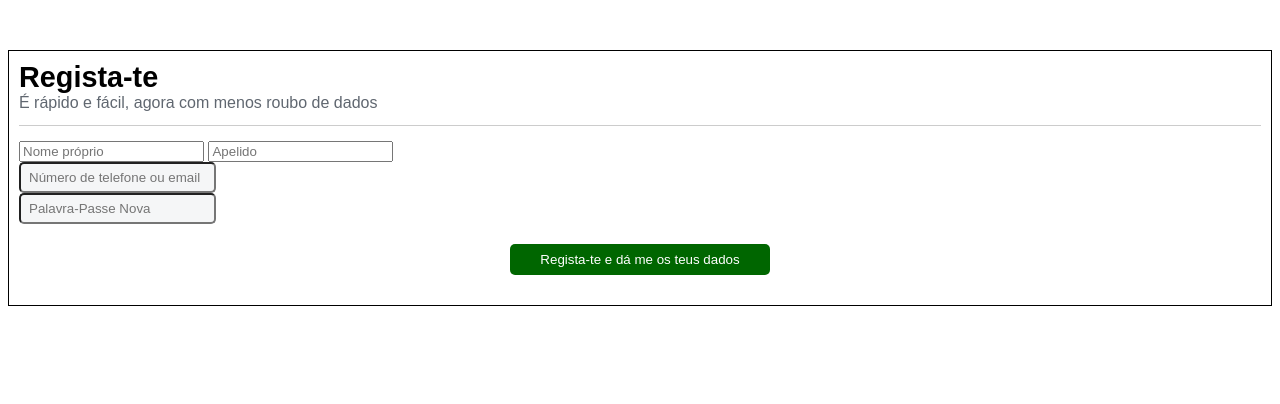
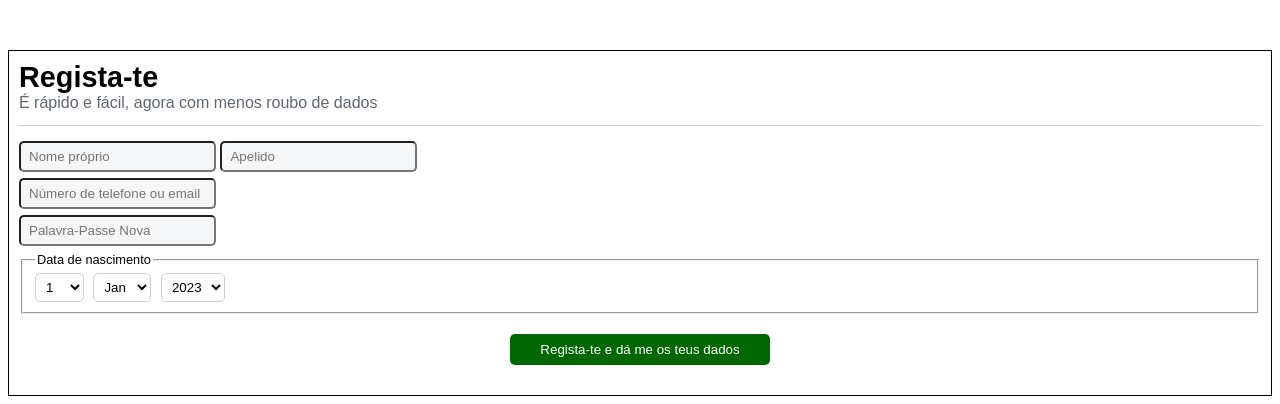
Before and after one commit to Student010000/Teste-de-Flag-Facebook-Form, a plain HTML site: page index.html in a window 1280 px wide. Drawn offline with Linux system fonts and the light colour scheme.

Commit message:
implementado dropdows de data de nascimento + lógica e estilização para os mesmos

```diff
--- /dev/null
+++ b/app.js
@@ -0,0 +1,14 @@
+const selects = document.querySelectorAll("form select");
+
+for(let i = 1; i <= 31; i++) {
+	const option = document.createElement("option");
+
+	selects[0].appendChild(option).textContent = i;
+}
+
+for(let i = 2023; i >= 1905; i--) {
+	const option = document.createElement("option");
+
+	selects[2].appendChild(option).textContent = i;
+
+}
--- a/index.html
+++ b/index.html
@@ -4,13 +4,14 @@
 		<meta charset="utf-8">
 		<title>Formilário de Registo</title>
 		<link rel="stylesheet" href="style.css"></link>
+		<script src="app.js" defer></script>
 	</head>
 	<body>
 		<main>
 			<h1>Regista-te</h1>
 			<h2>É rápido e fácil, agora com menos roubo de dados</h2>
 			<form methoth="post" action="index.html">
-				<div>
+				<div class="double-input">
 					<input type="text" name="first_name" placeholder="Nome próprio" aria-label="Nome Próprio" required>
 					<input type="text" name=last_name" placeholder="Apelido" aria-label="Apelido" required>
 				</div>
@@ -20,6 +21,27 @@
 				<div class="large-input">
 					<input type="password" name="password" placeholder="Palavra-Passe Nova" aria-label="Palavra Passe" required>
 				</div>
+				<div class="birth-date">
+					<fieldset>
+						<legend>Data de nascimento</legend>
+						<select name="birth_day" aria-label="Dia"></select>
+						<select name="birth_month" aria-label="Mês">
+							<option value="1">Jan</option>
+							<option value="2">Fev</option>
+							<option value="3">Mar</option>
+							<option value="4">Abr</option>
+							<option value="5">Mai</option>
+							<option value="6">Jun</option>
+							<option value="7">Jul</option>
+							<option value="8">Ago</option>
+							<option value="9">Set</option>
+							<option value="10">Out</option>
+							<option value="11">Nov</option>
+							<option value="12">Dez</option>
+						</select>
+						<select name="birth_year" aria-label="Ano"></select>
+					</fieldset>
+				</div>
 				<div class="form-submit">
 					<button type="submit" name="Send">Regista-te e dá me os teus dados</button>
 				</div>
--- a/style.css
+++ b/style.css
@@ -39,7 +39,20 @@ form {
 	background-color: #f5f6f7;
 	border: 1px solid #ccd05;
 	border-radius: 5px;
-	margin-bottom 6px;
+	margin-bottom: 6px;
+}
+
+legend {
+	font-size: 0.8rem;
+}
+
+select {
+	with: 32%;
+	margin-right: 5px;
+	padding: 5px 6px;
+	background-color: #FFF;
+	border: 1px solid #ccd0d5;
+	border-radius: 5px;
 }
 
 .form-submit {
```
